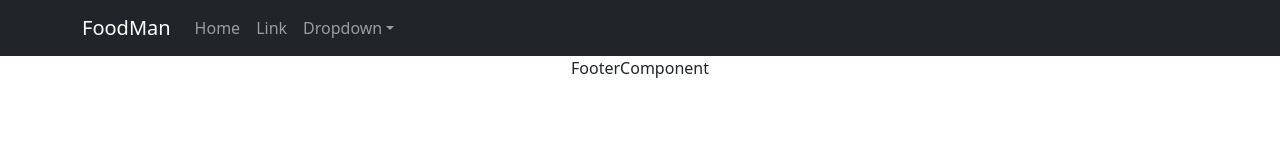
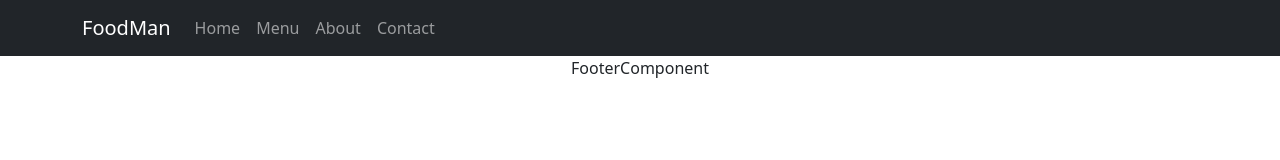
Before and after one commit to khan-91/FoodMan, a React (Create React App) app: page / in a window 1280 px wide. Shown: the top 160 px of the page. Built offline with nearby package versions, Linux system fonts and the light colour scheme.

Commit message:
Desiging Nevigation bar

```diff
--- a/src/component/header/NavigationComponent.js
+++ b/src/component/header/NavigationComponent.js
@@ -3,30 +3,30 @@ import Container from 'react-bootstrap/Container';
 import Nav from 'react-bootstrap/Nav';
 import Navbar from 'react-bootstrap/Navbar';
 import NavDropdown from 'react-bootstrap/NavDropdown';
+import { Link } from 'react-router-dom';
+
 
 
 const NavigationComponent = () => {
     return (
         <div>
-            <Navbar expand="lg" className="nav-bar" bg="dark" variant='dark'>
+            <Navbar expand="sm" className="nav-bar" bg="dark" variant='dark'>
                 <Container>
-                    <Navbar.Brand href="#home">FoodMan</Navbar.Brand>
+                    <Navbar.Brand href="/">FoodMan</Navbar.Brand>
                     <Navbar.Toggle aria-controls="basic-navbar-nav" />
                     <Navbar.Collapse id="basic-navbar-nav">
                         <Nav className="me-auto">
-                            <Nav.Link href="#home">Home</Nav.Link>
-                            <Nav.Link href="#link">Link</Nav.Link>
-                            <NavDropdown title="Dropdown" id="basic-nav-dropdown">
-                                <NavDropdown.Item href="#action/3.1">Action</NavDropdown.Item>
-                                <NavDropdown.Item href="#action/3.2">
-                                    Another action
-                                </NavDropdown.Item>
-                                <NavDropdown.Item href="#action/3.3">Something</NavDropdown.Item>
-                                <NavDropdown.Divider />
-                                <NavDropdown.Item href="#action/3.4">
-                                    Separated link
-                                </NavDropdown.Item>
-                            </NavDropdown>
+                            {/* <Nav.Link href="#home">Home</Nav.Link> */}
+                            {/* <Nav.Link href="#link">Menu</Nav.Link> */}
+                            {/* <Link to="/">Home</Link>
+                            <Link to="/menu">Menu</Link>
+                            <Link to="/about">About</Link>
+                            <Link to="/Contact">Contact</Link> */}
+                            {/* <Nav.Link href="#link">Contact</Nav.Link> */}
+                            <Nav.Link as={Link} to="/">Home</Nav.Link>
+                            <Nav.Link as={Link} to="/menu">Menu</Nav.Link>
+                            <Nav.Link as={Link} to="/about">About</Nav.Link>
+                            <Nav.Link as={Link} to="/contact">Contact</Nav.Link>
                         </Nav>
                     </Navbar.Collapse>
                 </Container>
```
